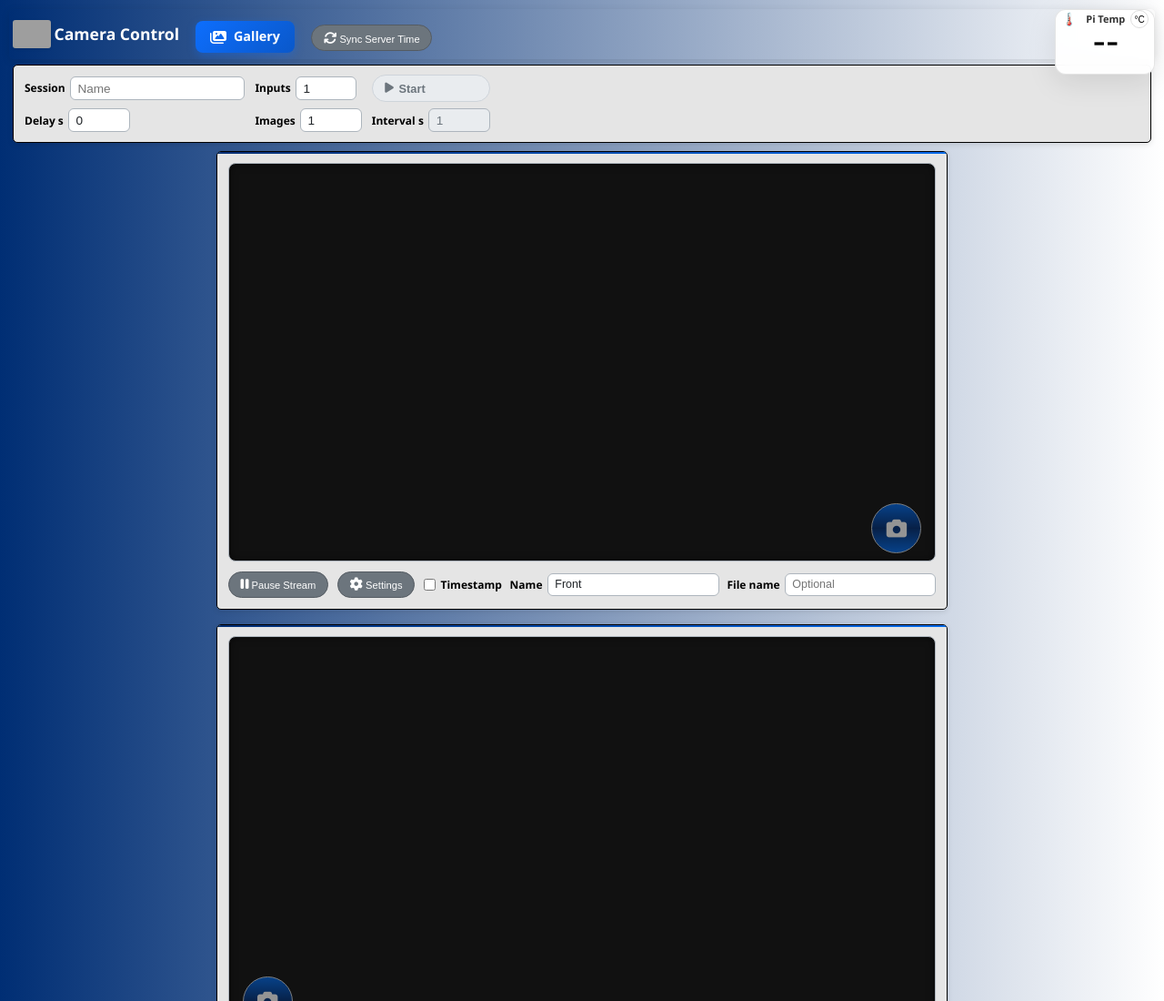
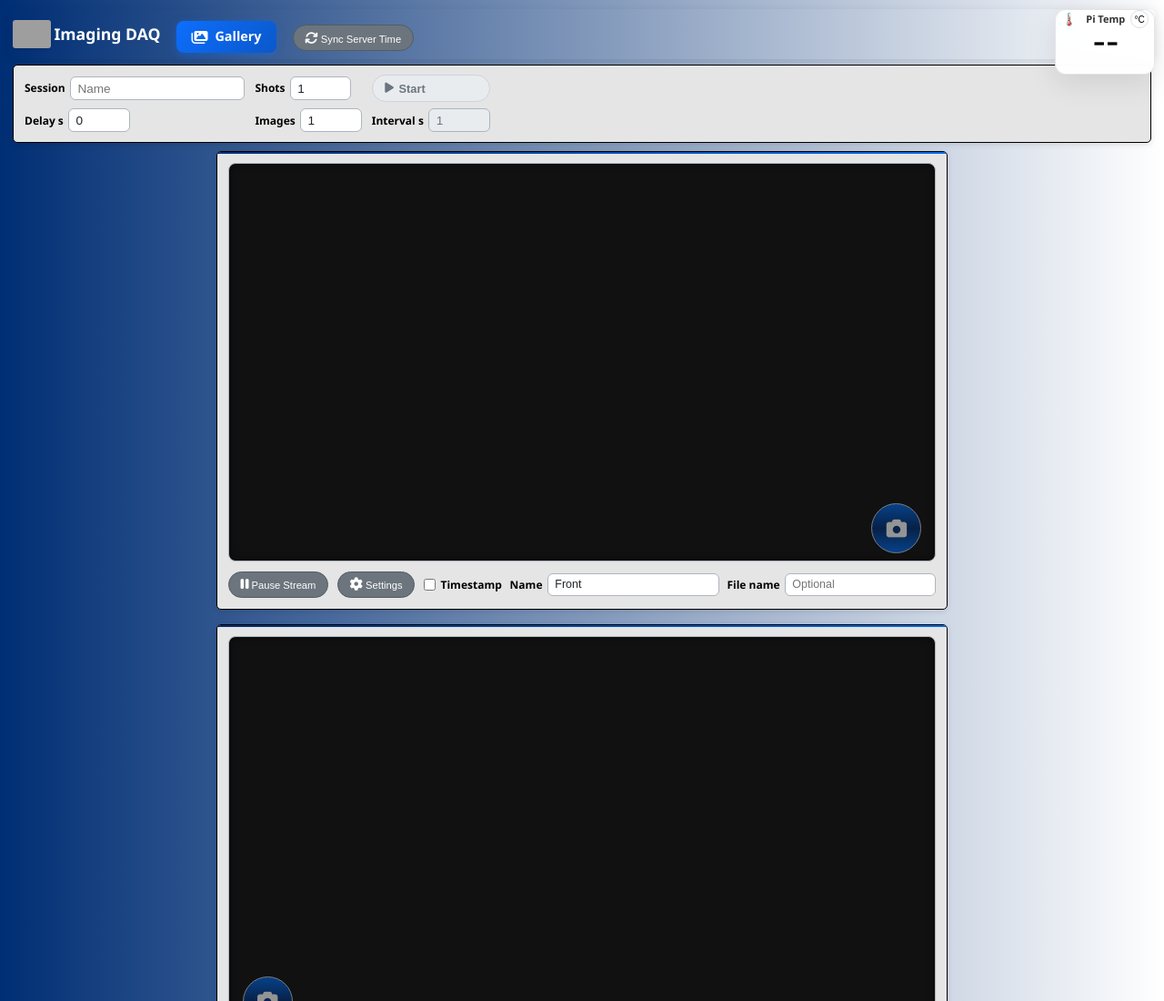
Before and after one commit to NSaundersDev/ThermoSquidCameras_TaskG, a website: page public/index.html in a window 1280 px wide. Shown: the top 1100 px of the page at 91% size. Drawn offline with Linux system fonts and the light colour scheme; grey boxes are pictures that could not be loaded.

Commit message:
Changed the header title to imaging DAQ from camera control. Also removed the squid logo.

```diff
--- a/public/index.html
+++ b/public/index.html
@@ -5,7 +5,7 @@
   <meta name="viewport" content="width=device-width, initial-scale=1.0, shrink-to-fit=no">
   <link rel="stylesheet" href="./css/all.css">
   <link rel="stylesheet" href="./css/index.css">
-  <title>Camera Control</title>
+  <title>Imaging DAQ</title>
 </head>
 <body>
   <div class="app-wrapper">
@@ -14,7 +14,7 @@
       <div class="header-content">
         <span style="display:grid;grid-template-columns: auto 1fr auto;gap:0.25em;justify-content: center;align-items: center;">
           <img src="img/thermoSquidLogo.png" alt="ThermoSquid Logo" class="header-logo">
-          <h3 class="app-title">Camera Control</h3>
+          <h3 class="app-title">Imaging DAQ</h3>
           <nav class="header-nav">
             <a href="/media_gallery.html" class="nav-link" title="Image Gallery" style="margin-left:1em;margin-right:1em;" aria-label="View Image Gallery">
               <i class="fa-solid fa-images"></i>
@@ -39,7 +39,7 @@
             <input id="session-name" type="text" maxlength="40" placeholder="Name" autocomplete="off" aria-label="Session name">
           </label>
           <label class="session-field session-count-field" for="session-input-count">
-            Inputs
+            Shots
             <input id="session-input-count" type="number" min="1" max="99" step="1" value="1" inputmode="numeric" aria-label="Number of inputs">
           </label>
           <button type="button" id="session-start" class="session-btn" disabled>
```
